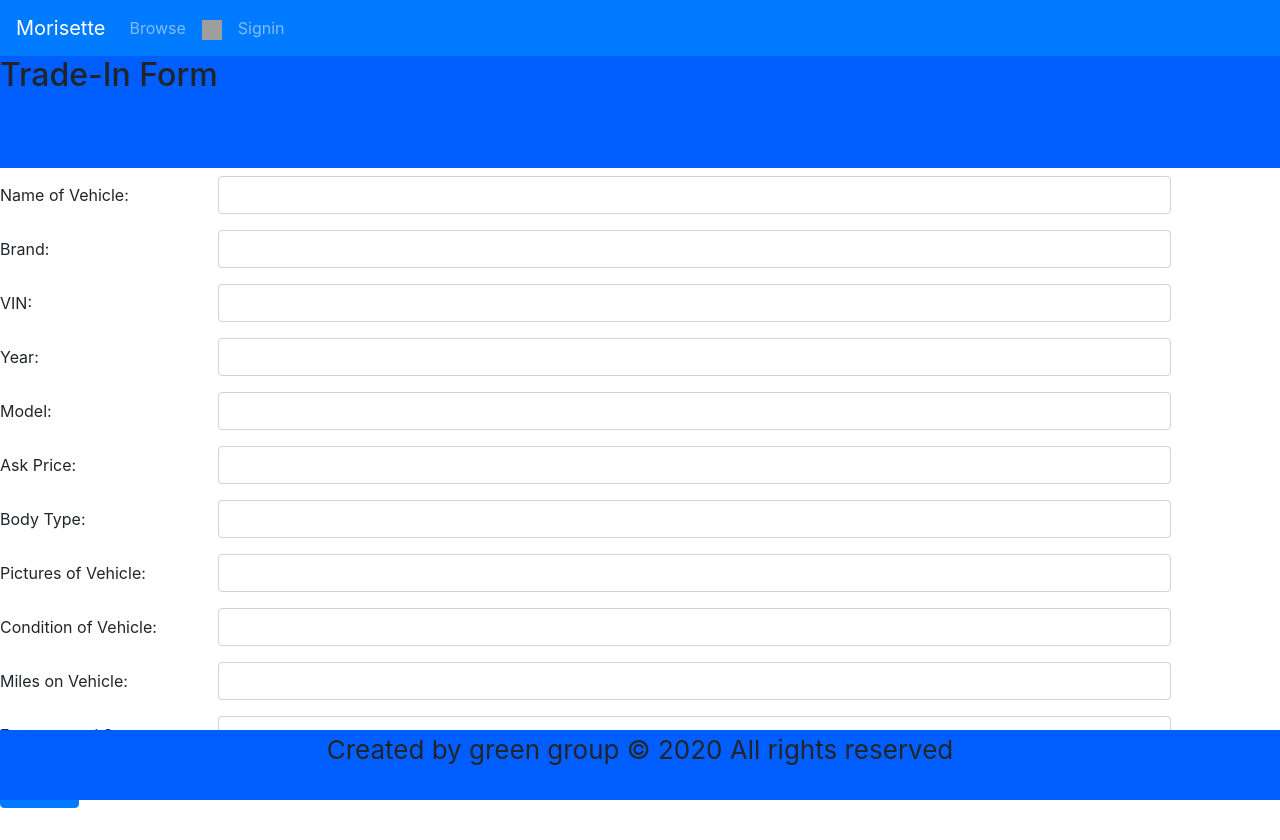
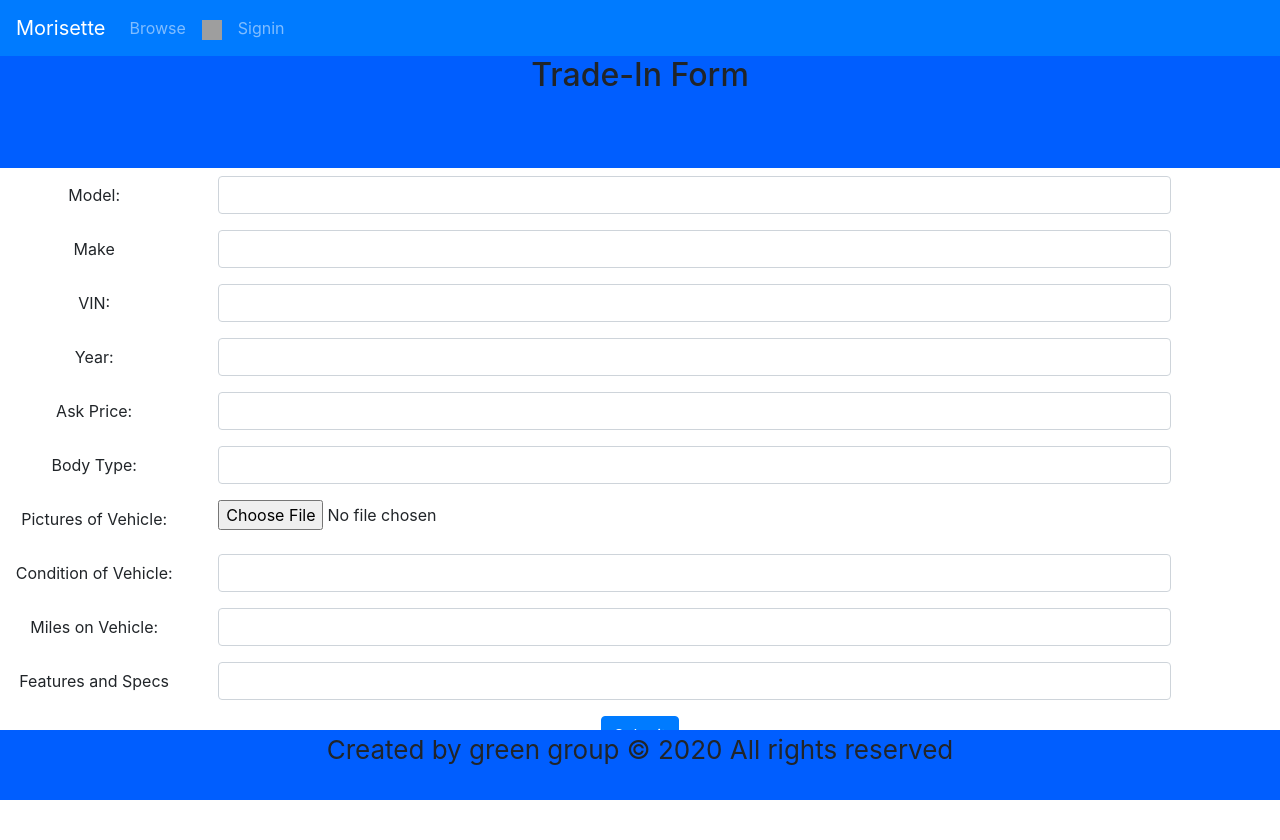
Before and after one commit to achall1/MorissetteApp, a React (Create React App) app in the folder frontend/: page /Trade-In in a window 1280 px wide. Before the commit the page ends 808 px from the top, so only its background shows below. Built offline with nearby package versions, Linux system fonts and the light colour scheme; grey boxes are pictures that could not be loaded.

Commit message:
Working Trade in feature

```diff
--- a/frontend/src/App.js
+++ b/frontend/src/App.js
@@ -29,6 +29,7 @@ function App() {
               <Route exact path="/paymentForm" component={PaymentForm} />
               <Route exact path="/financeForm" component={FinanceForm} />
               <Route exact path='/account-information' component={AccountInformation} />
+              <Route exact path='/trade-in-form' component={TradeIn} />
             </Switch>
         </Router>
     </div>
--- a/frontend/src/Components/trade_in.js
+++ b/frontend/src/Components/trade_in.js
@@ -1,32 +1,83 @@
-import React from 'react'
+import React, { useState } from 'react'
+import { Redirect } from 'react-router-dom'
 import '../Styles/tradeinform_style.css'
 import { Form, Button, Col, Row } from 'react-bootstrap'
 import Header from './header'
 import Footer from './footer'
+import axios from 'axios'
+
 const TradeIn = () => {
     //This component will get information from the user to
     //submit their request to the company for their trade in
     //vehicle
+    const [model, setModel] = useState('')
+    const [make, setMake] = useState('')
+    const [vin, setVIN] = useState('')
+    const [year, setYear] = useState('')
+    const [askPrice, setAskPrice] = useState('')
+    const [bodyType, setBodyType] = useState('')
+    const [pictures, setPictures] = useState(null)
+    const [condition, setCondition] = useState('')
+    const [mileage, setMileage] = useState('');
+    const [feature_specs, setFeatures_specs] = useState('');
+    const [redirect, setRedirect] = useState(false);
+
+    const submitForm = (e) => {
+        e.preventDefault();
+        let formdata = new FormData();
+        const _id = JSON.parse(localStorage.getItem('UserAuth')).customer._id;
+        const token = JSON.parse(localStorage.getItem("UserAuth")).token;
+        formdata.append('model', model)
+        formdata.append('make', make)
+        formdata.append('vin', vin)
+        formdata.append('year', year)
+        formdata.append('askingprice', askPrice)
+        formdata.append('customer', _id);
+        formdata.append('mileage', mileage)
+        formdata.append('bodytype', bodyType)
+        formdata.append('condition', condition)
+        formdata.append('image', pictures)
+
+        let headers = {
+            // withCredentials: true,
+            headers: {
+                'Content-Type': 'multipart/form-data',
+                'Authorization': `Bearer ${token}`
+            }
+        }
+
+        axios.post(`http://localhost:8000/api/tradein/create/${token}`, formdata, headers)
+        .then((res) => {
+            setRedirect(true)
+        }).catch((err) => console.log(err.response))
+    }
+
+
+    if(redirect) {
+        return <Redirect to='/account-settings' />
+    }
+
     return (
         <div>
             <Header />
+                <div style={{textAlign: 'center', overflow: 'auto', height: '49rem'}}>
                 <h2 id="header">Trade-In Form</h2>
-                <Form>
+                <Form encType="multipart/form-data" name="formelem" onSubmit={submitForm}>
                     <Form.Group as={Row}>
                         <Form.Label column sm={2}>
-                    Name of Vehicle:
+                        Model:
                         </Form.Label>
                         <Col sm={9}>
-                    <Form.Control type="text" />
+                        <Form.Control required='required' type="text" onChange={(e) => setModel(e.target.value)} />
                         </Col>
                     </Form.Group>
 
                     <Form.Group as={Row}>
                         <Form.Label column sm={2}>
-                    Brand:
+                        Make
                         </Form.Label>
                         <Col sm={9}>
-                    <Form.Control type="text" />
+                        <Form.Control required='required' type="text" onChange={(e) => setMake(e.target.value)} />
                         </Col>
                     </Form.Group>
 
@@ -35,7 +86,7 @@ const TradeIn = () => {
                         VIN:
                         </Form.Label>
                         <Col sm={9}>
-                    <Form.Control type="text" />
+                        <Form.Control required='required' type="text" onChange={(e) => setVIN(e.target.value)} />
                         </Col>
                     </Form.Group>
 
@@ -44,16 +95,7 @@ const TradeIn = () => {
                         Year:
                         </Form.Label>
                         <Col sm={9}>
-                    <Form.Control type="text" />
-                    </Col>
-                </Form.Group>
-
-                <Form.Group as={Row}>
-                    <Form.Label column sm={2}>
-                    Model:
-                    </Form.Label>
-                    <Col sm={9}>
-                    <Form.Control type="text" />
+                        <Form.Control required='required' type="text" onChange={(e) => setYear(e.target.value)} />
                         </Col>
                     </Form.Group>
 
@@ -62,7 +104,7 @@ const TradeIn = () => {
                         Ask Price:
                         </Form.Label>
                         <Col sm={9}>
-                    <Form.Control type="text" />
+                        <Form.Control required='required' type="text" onChange={(e) => setAskPrice(e.target.value)} />
                         </Col>
                     </Form.Group>
 
@@ -71,7 +113,7 @@ const TradeIn = () => {
                         Body Type:
                         </Form.Label>
                         <Col sm={9}>
-                    <Form.Control type="text" />
+                        <Form.Control required='required' type="text" onChange={(e) => setBodyType(e.target.value)} />
                         </Col>
                     </Form.Group>
 
@@ -80,7 +122,7 @@ const TradeIn = () => {
                         Pictures of Vehicle:
                         </Form.Label>
                         <Col sm={9}>
-                    <Form.Control type="text" />
+                        <Form.Control  type="file" onChange={(e) => setPictures(e.target.files[0])} />
                         </Col>
                     </Form.Group>
 
@@ -90,7 +132,7 @@ const TradeIn = () => {
                         Condition of Vehicle:
                         </Form.Label>
                         <Col sm={9}>
-                    <Form.Control type="text" />
+                        <Form.Control required='required' type="text" onChange={(e) => setCondition(e.target.value)} />
                         </Col>
                     </Form.Group>
 
@@ -99,7 +141,7 @@ const TradeIn = () => {
                         Miles on Vehicle:
                         </Form.Label>
                         <Col sm={9}>
-                    <Form.Control type="text" />
+                        <Form.Control required='required' type="text" onChange={(e) => setMileage(e.target.value)} />
                         </Col>
                     </Form.Group>
 
@@ -108,14 +150,14 @@ const TradeIn = () => {
                         Features and Specs
                         </Form.Label>
                         <Col sm={9}>
-                    <Form.Control type="text" />
+                        <Form.Control required='required' type="text" onChange={(e) => setFeatures_specs(e.target.value)}/>
                         </Col>
                     </Form.Group>
-
                         <Button variant="primary" type="submit">
                             Submit
                         </Button>
                 </Form>
+                </div>
             <Footer />
         </div>
     )
```
Also changed, not shown: 21 other files (tests, documents, lock files or other folders). Lines whose indentation alone changed are shown as unchanged.
